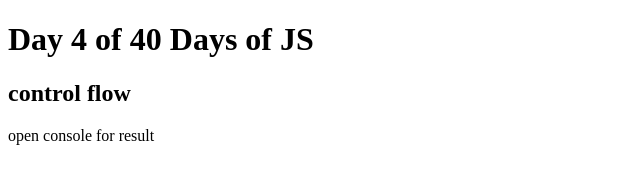
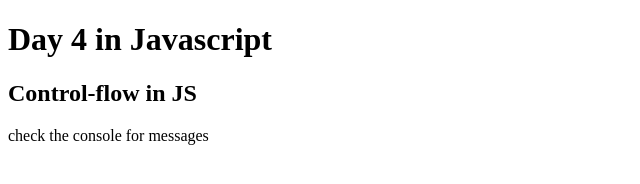
Before and after one commit to mkaifnadeem/40_of_javascript, a plain HTML site: page Day 4/index.html in a window 1280 px wide. Shown: the whole page, without its empty margins (0-640 px from the left). Drawn offline with Linux system fonts and the light colour scheme.

Commit message:
fix:add some explanation

```diff
--- a/Day 4/index.html
+++ b/Day 4/index.html
@@ -7,8 +7,8 @@
     <script defer src="solution.js"></script>
   </head>
   <body>
-    <h1>Day 4 of 40 Days of JS</h1>
-    <h2>control flow</h2>
-    <p>open console for result</p>
+    <h1>Day 4 in Javascript</h1>
+    <h2>Control-flow in JS</h2>
+    <p>check the console for messages</p>
   </body>
 </html>
--- a/Day 4/solution.js
+++ b/Day 4/solution.js
@@ -64,7 +64,6 @@ if (age < 18) {
 ////5. Horoscope Sign Checker
 let monthOfBirth = "March";
 let normalizeMonthName = monthOfBirth.toLowerCase();
-console.log(normalizeMonthName);
 switch (normalizeMonthName) {
   case "december":
   case "january":
```
Also changed, not shown: Day 2/index.html (+5 -1 lines), Day 3/index.html (+2 -1 lines).
